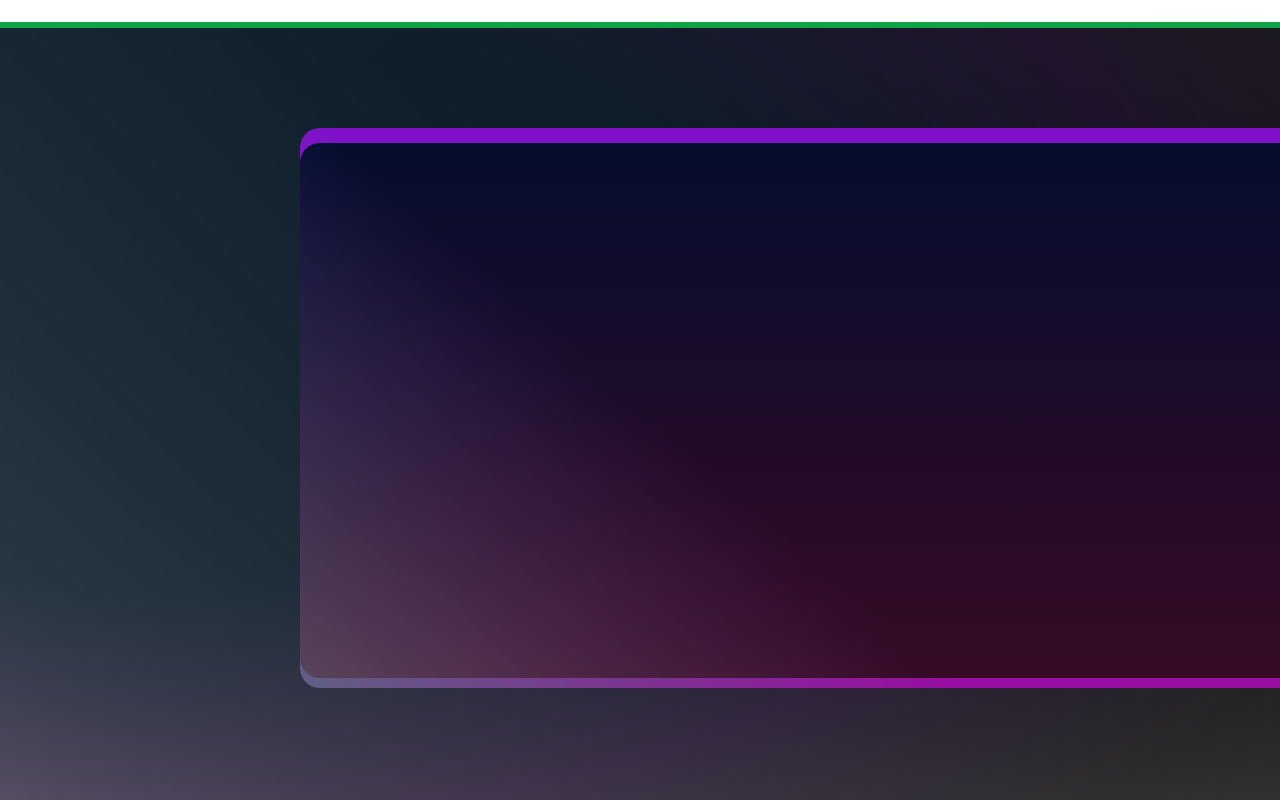
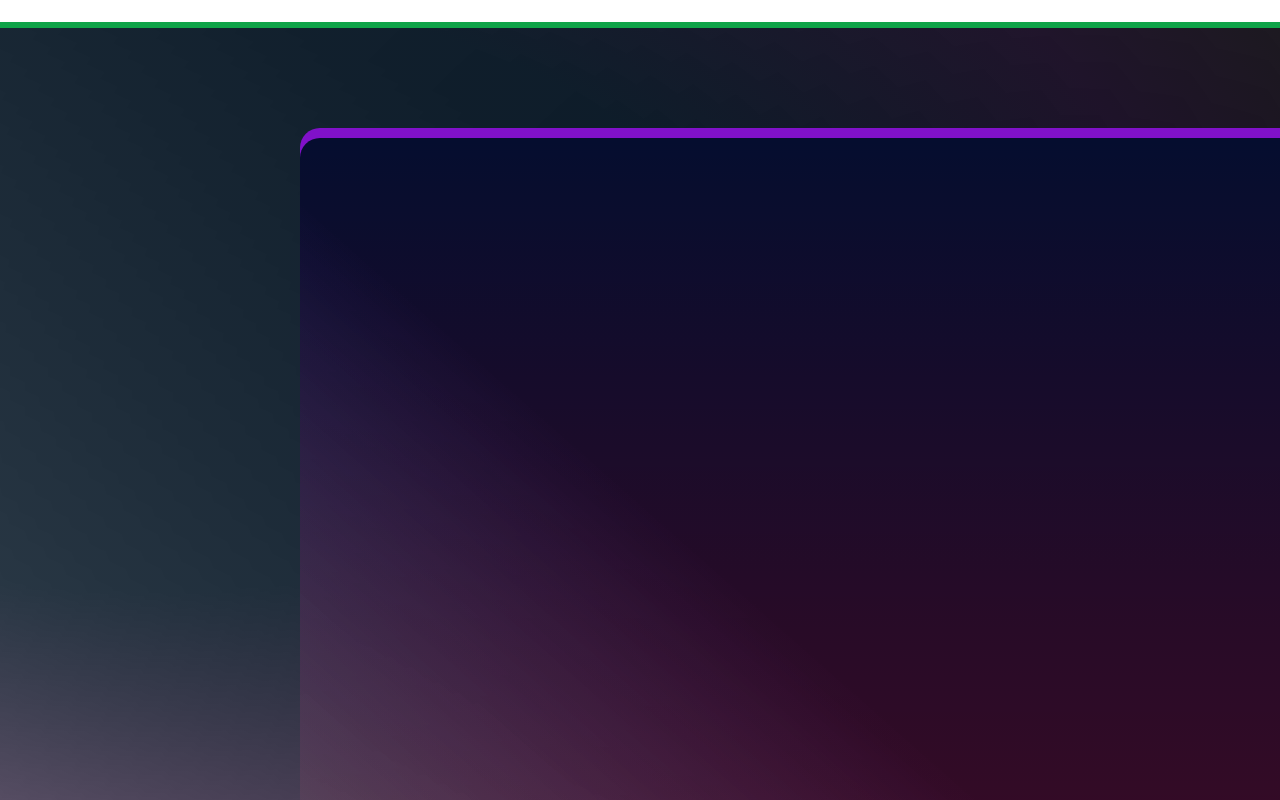
Before and after one commit to k-n-stack/stack-memento-ui-mobile-first, a React (Create React App) app: page / in a window 1280 px wide. Shown: the part 1040-1840 px from the top of the page. Built offline with nearby package versions, Linux system fonts and the light colour scheme.

Commit message:
fix features window style responsivness. Need to finish the homepage!

```diff
--- a/src/Views/Homepage.css
+++ b/src/Views/Homepage.css
@@ -1,5 +1,5 @@
 .homepage-content {
-  width: 100vw;
+  width: 100%;
   overflow: hidden;
 }
 
@@ -75,7 +75,7 @@
   display: flex;
   flex-direction: column;
   border-radius: 20px;
-  height: 70vh;
+  height: 400px;
 }
 
 .features-carousel {
@@ -173,6 +173,99 @@
 
   .features-carousel-selection-hooked {
     flex-direction: column;
+    padding-bottom: 0px;
+  }
+
+  .features-carousel {
+    margin: 10px 0px;
+  }
+
+  @media screen and (max-height: 399px) {
+    .features-container {
+      height: calc(100vh - 80px);
+    }
+  }
+  @media screen and (min-height: 400px) {
+    .features-container {
+      height: calc(100vh - 140px);
+    }
+  }
+  @media screen and (min-height: 480px) {
+    .features-container {
+      height: 340px;
+    }
+  }
+  @media screen and (min-width: 720px) {
+    .features-container {
+      height: 400px;
+    }
+    .features-carousel-selection-hooked > div {
+      width: 75px;
+      height: 75px;
+    }
+    .features-carousel-selection-hooked > div > p {
+      font-size: 15px;
+    }
+  }
+  @media screen and (min-width: 950px) {
+    .features-carousel-selection-desk {
+      width: 300px;
+    }
+
+    .features-container{
+      flex-grow: 1;
+      margin-right: -30px;
+      margin-top: 100px;
+    }
+
+    .features-carousel-selection-hooked {
+      display: none;
+    }
+
+    @media (min-height: 480px) {
+      .features-container {
+        height: calc(100vh - 80px);
+      }
+    }
+    @media (min-height: 830px) {
+      .features-container {
+        height: 750px;
+      }
+    }
+  }
+}
+
+@media screen and (orientation: portrait) {
+  @media screen and (min-width: 360px) {
+    .features-container {
+      height: 500px;
+    }
+    .features-carousel-selection-hooked {
+      gap: 40px
+    }
+    .features-carousel-selection-hooked > div {
+      width: 75px;
+      height: 75px;
+    }
+    .features-carousel-selection-hooked > div > p {
+      font-size: 15px;
+    }
+  }
+
+  @media screen and (min-width: 550px) {
+    .features-container {
+      height: 650px;
+    }
+    .features-carousel-selection-hooked {
+      justify-content: center;
+      gap: 65px;
+    }
+    .features-carousel-selection-hooked > div {
+      width: 90px;
+      height: 90px;
+      padding: 10px;
+      box-sizing: border-box;
+    }
   }
 }
 
@@ -202,23 +295,6 @@
 
   .background-dark-container::after {
     height: 1900px;
-  }
-
-  .features-carousel {
-    width: auto;
-  }
-
-  .features-carousel-selection-hooked {
-    gap: 20px
-  }
-
-  .features-carousel-selection-hooked > div {
-    width: 75px;
-    height: 75px;
-  }
-
-  .features-carousel-selection-hooked > div > p {
-    font-size: 15px;
   }
 
   .technologies-header > h2 {
@@ -279,16 +355,6 @@
     height: 2200px;
   }
 
-  .features-carousel-selection-hooked {
-    justify-content: center;
-    gap: 30px;
-  }
-
-  .features-carousel-selection-hooked > div {
-    width: 110px;
-    height: 110px;
-  }
-
   .technologies-header > h2 {
     font-size: 30px;
   }
@@ -347,25 +413,13 @@
       font-size: 18px;
     }
 
-    .features-container{
-      flex-direction: row-reverse;
-    }
-
-    .features-carousel-selection-hooked {
-      flex-direction: column;
-      padding-right: 0px;
-      align-items: flex-start;
-      justify-content: start;
-      gap: 0px;
-    }
-
-    .features-carousel-selection-hooked > div {
-      width: 100px;
-    }
-
     .technologies-header {
       margin: 150px 80px 0px 80px;
       text-align: center;
+    }
+
+    .footer {
+      margin-bottom: 0px;
     }
   }
 }
@@ -416,19 +470,7 @@
       display: flex;
     }
 
-    .features-carousel-selection-desk {
-      width: 300px;
-    }
 
-    .features-container{
-      flex-grow: 1;
-      margin-right: -30px;
-      margin-top: 100px;
-    }
-
-    .features-carousel-selection-hooked {
-      display: none;
-    }
   }
 }
 
```
